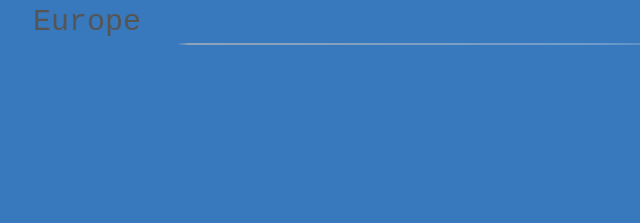
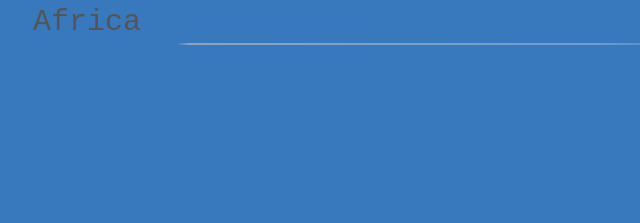
Before and after one commit to graceharders/Bibligo, a plain HTML site: page africa.html in a window 1280 px wide. Shown: the top 223 px of the page, 553-1193 px from the left. Drawn offline with nearby package versions, Linux system fonts and the light colour scheme; files that its build step writes are made by us from their sources; a web font is replaced by a local one.

Commit message:
Update africa.html

```diff
--- a/africa.html
+++ b/africa.html
@@ -19,7 +19,7 @@
 				<!-- One -->
 					<section class="banner style1 orient-left content-align-left image-position-right fullscreen onload-image-fade-in onload-content-fade-right">
 						<div class="content">
-							<h1>Europe</h1>
+							<h1>Africa</h1>
 							<p class="major">Stories from Portugal to Poland</p>
 							<ul class="actions vertical">
 								<li><a href="#first" class="button big wide smooth-scroll-middle">Read!</a></li>
```
